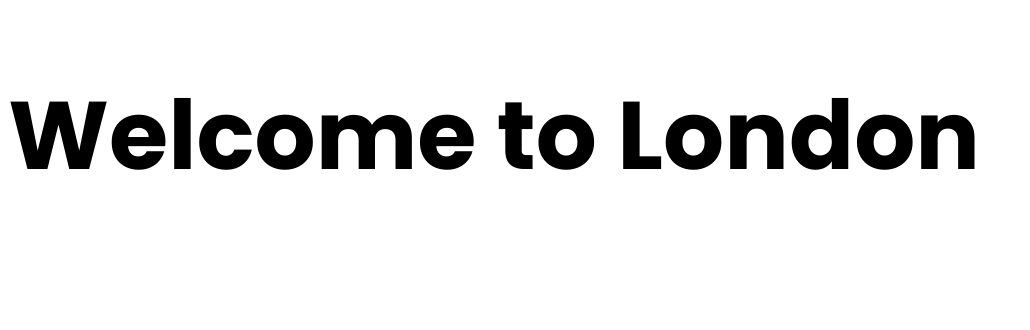
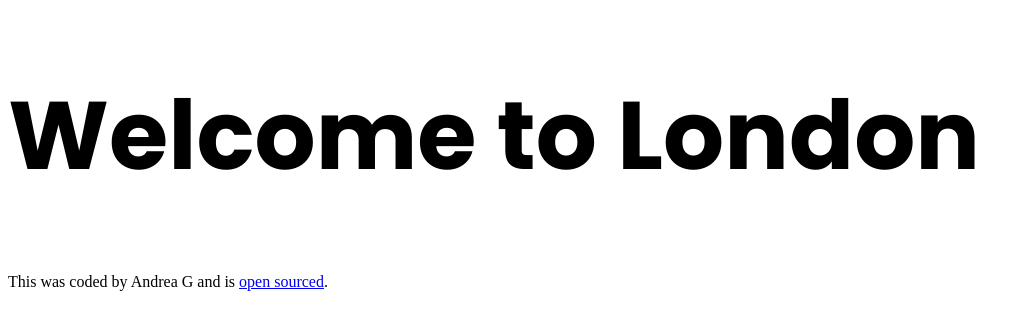
Before and after one commit to WickedZ2309/SheCodes-Responsive-Addon-Project, a plain HTML site: page index.html in a window 1280 px wide. Shown: the whole page, without its empty margins (0-1030 px from the left). Drawn offline with Linux system fonts and the light colour scheme.

Commit message:
Added a link to the GitHub respository

```diff
--- a/index.html
+++ b/index.html
@@ -14,5 +14,14 @@
   </head>
   <body>
     <h1>Welcome to London</h1>
+
+    <footer>
+      This was coded by Andrea G and is
+      <a
+        href="https://github.com/WickedZ2309/SheCodes-Responsive-Addon-Project"
+        target="_blank"
+        >open sourced</a
+      >.
+    </footer>
   </body>
 </html>
```
